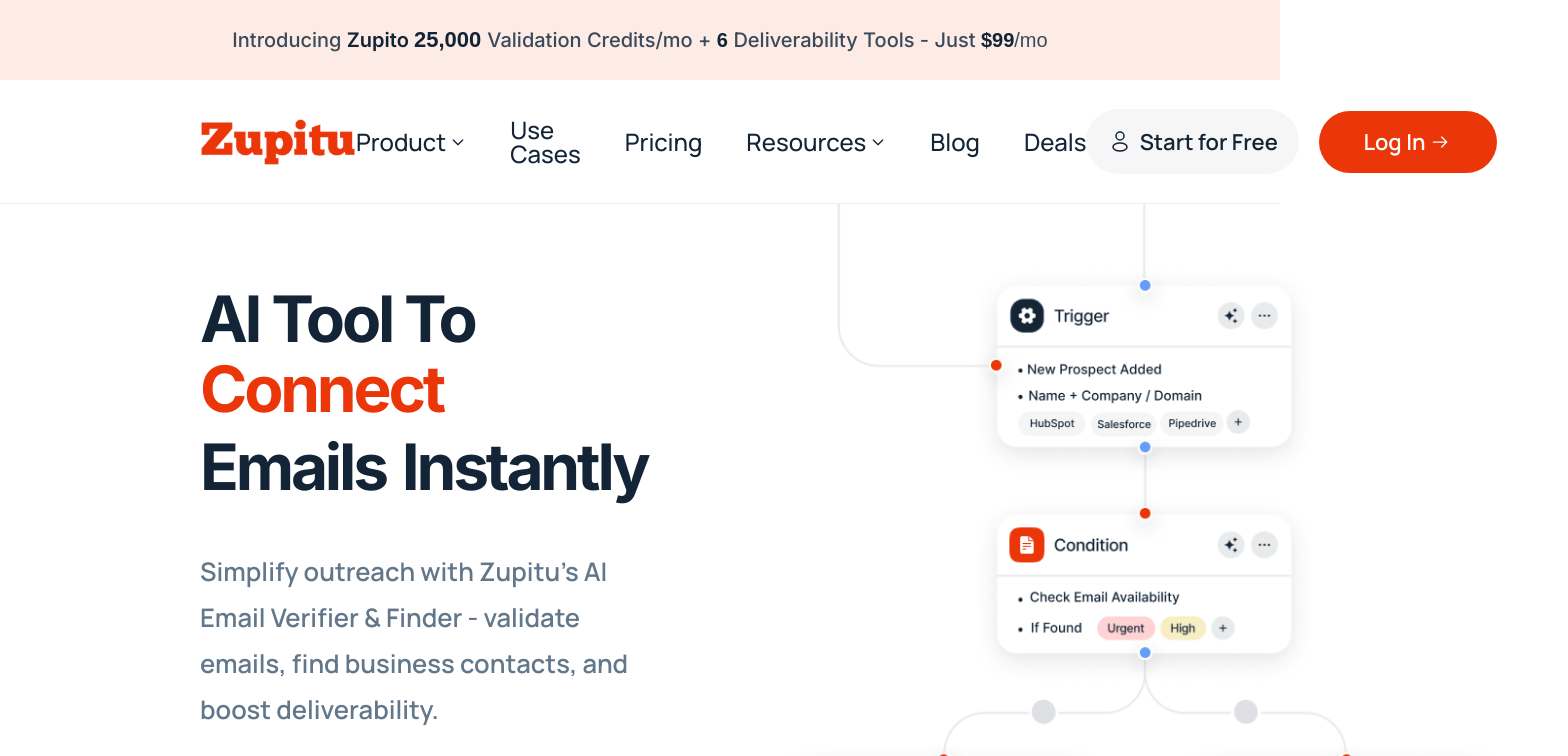
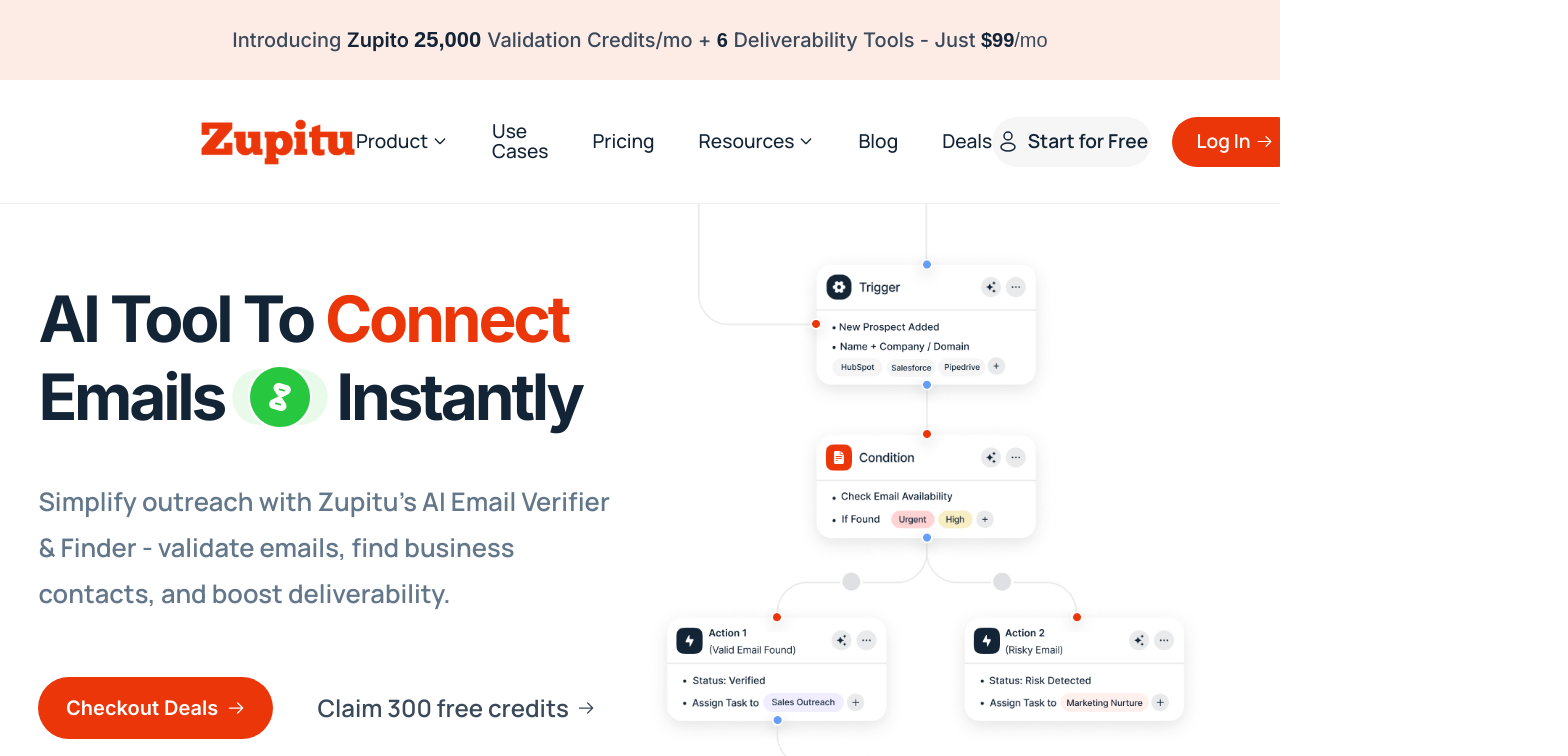
Before and after one commit to itfuturzMaharshi/zupito_website, a React (Vite) app: page /pricing in a window 1280 px wide. Shown: the top 756 px of the page, 1568 px wide, since content can reach past the window. Built offline with nearby package versions, Linux system fonts and the light colour scheme.

Commit message:
set ui proper all screen

```diff
--- a/src/components/dummy-1/Banner.jsx
+++ b/src/components/dummy-1/Banner.jsx
@@ -1,7 +1,7 @@
 const Banner = () => {
   return (
     <div className="dummy-1-banner w-full bg-[#FDEBE6] min-h-[60px] h-auto md:h-[80px] flex items-center justify-center px-4 sm:px-6 md:px-0 py-2 md:py-0">
-      <div className="max-w-[1920px] w-full flex items-center justify-center">
+      <div className="max-w-full w-full flex items-center justify-center" style={{ maxWidth: "100vw" }}>
         <p
           className="text-center leading-[100%]"
           style={{ lineHeight: "100%" }}
--- a/src/components/dummy-1/DummyHeader.jsx
+++ b/src/components/dummy-1/DummyHeader.jsx
@@ -84,7 +84,7 @@
       }}
     >
       {/* Main Container */}
-      <div className="w-full h-full max-w-full mx-auto px-4 sm:px-6 md:px-12 lg:px-[200px] flex items-center">
+      <div className="w-full h-full max-w-full mx-auto px-4 sm:px-6 md:px-12 lg:px-8 xl:px-[200px] flex items-center">
         {/* Navigation Container */}
         <div
           className="w-full flex items-center justify-between"
@@ -100,14 +100,14 @@
               <img
                 src="/images/zupito_logo.svg"
                 alt="Zupito"
-                className="h-46 w-[156px]"
+                className="h-8 lg:h-10 xl:h-12 w-auto lg:w-[120px] xl:w-[156px]"
                 style={{ height: "auto" }}
               />
             </a>
           </div>
 
           {/* Desktop Navigation Links */}
-          <nav className="hidden lg:flex items-center gap-6 xl:gap-11 relative">
+          <nav className="hidden lg:flex items-center gap-3 xl:gap-11 relative">
             {/* Product Dropdown */}
             <div className="relative" ref={productDropdownRef}>
               <button
@@ -116,7 +116,7 @@
                 style={{
                   fontFamily: "Manrope, sans-serif",
                   fontWeight: 500,
-                  fontSize: "24px",
+                  fontSize: "clamp(16px, 1.5vw, 24px)",
                   lineHeight: "100%",
                   letterSpacing: "0px",
                 }}
@@ -173,7 +173,7 @@
               style={{
                 fontFamily: "Manrope, sans-serif",
                 fontWeight: 500,
-                fontSize: "24px",
+                fontSize: "clamp(16px, 1.5vw, 24px)",
                 lineHeight: "100%",
                 letterSpacing: "0px",
               }}
@@ -187,7 +187,7 @@
               style={{
                 fontFamily: "Manrope, sans-serif",
                 fontWeight: 500,
-                fontSize: "24px",
+                fontSize: "clamp(16px, 1.5vw, 24px)",
                 lineHeight: "100%",
                 letterSpacing: "0px",
               }}
@@ -203,7 +203,7 @@
                 style={{
                   fontFamily: "Manrope, sans-serif",
                   fontWeight: 500,
-                  fontSize: "24px",
+                  fontSize: "clamp(16px, 1.5vw, 24px)",
                   lineHeight: "100%",
                   letterSpacing: "0px",
                 }}
@@ -253,7 +253,7 @@
               style={{
                 fontFamily: "Manrope, sans-serif",
                 fontWeight: 500,
-                fontSize: "24px",
+                fontSize: "clamp(16px, 1.5vw, 24px)",
                 lineHeight: "100%",
                 letterSpacing: "0px",
               }}
@@ -267,7 +267,7 @@
               style={{
                 fontFamily: "Manrope, sans-serif",
                 fontWeight: 500,
-                fontSize: "24px",
+                fontSize: "clamp(16px, 1.5vw, 24px)",
                 lineHeight: "100%",
                 letterSpacing: "0px",
               }}
@@ -277,30 +277,30 @@
           </nav>
 
           {/* Desktop Action Buttons */}
-          <div className="hidden lg:flex items-center shrink-0 gap-5">
+          <div className="hidden lg:flex items-center shrink-0 gap-3 xl:gap-5">
             {/* Start for Free Button */}
             <button
               className="flex items-center justify-center transition-colors bg-[#F6F6F6] hover:bg-[#EEEEEE]"
               style={{
-                width: "213px",
-                height: "65px",
+                width: "clamp(160px, 12vw, 213px)",
+                height: "clamp(50px, 5vh, 65px)",
                 gap: "7.5px",
                 borderRadius: "40px",
-                padding: "16px 20px",
+                padding: "clamp(12px, 1.5vw, 16px) clamp(15px, 2vw, 20px)",
               }}
             >
               <img
                 src="/images/user-rounded.svg"
                 alt="User icon"
                 className="w-5 h-5"
-                style={{ width: "24px", height: "24px" }}
+                style={{ width: "clamp(20px, 2vw, 24px)", height: "clamp(20px, 2vw, 24px)" }}
               />
               <span
                 className="text-[#132436] whitespace-nowrap"
                 style={{
                   fontFamily: "Manrope, sans-serif",
                   fontWeight: 600,
-                  fontSize: "22px",
+                  fontSize: "clamp(16px, 1.5vw, 22px)",
                   lineHeight: "100%",
                   letterSpacing: "0px",
                 }}
@@ -313,10 +313,10 @@
             <button
               className="flex items-center justify-center transition-colors bg-[#EB3609] hover:bg-[#D32F08]"
               style={{
-                width: "178px",
-                height: "62px",
+                width: "clamp(130px, 10vw, 178px)",
+                height: "clamp(50px, 5vh, 62px)",
                 borderRadius: "50px",
-                padding: "12px 32.25px",
+                padding: "clamp(10px, 1.2vw, 12px) clamp(24px, 2.5vw, 32.25px)",
               }}
             >
               <span
@@ -324,7 +324,7 @@
                 style={{
                   fontFamily: "Manrope, sans-serif",
                   fontWeight: 600,
-                  fontSize: "22px",
+                  fontSize: "clamp(16px, 1.5vw, 22px)",
                   lineHeight: "100%",
                   letterSpacing: "0px",
                 }}
@@ -335,6 +335,7 @@
                 src="/images/right-arrow.svg"
                 alt="Right arrow"
                 className="w-5 h-5 mx-1"
+                style={{ width: "clamp(18px, 1.5vw, 20px)", height: "clamp(18px, 1.5vw, 20px)" }}
               />
             </button>
           </div>
--- a/src/components/dummy-1/DummyHero.jsx
+++ b/src/components/dummy-1/DummyHero.jsx
@@ -199,14 +199,15 @@
 
               {/* Right Section: Hero Image */}
               <div className="w-full lg:w-auto lg:flex-1 flex">
-                <div className="relative w-full max-w-[400.75px]">
+                <div className="relative w-full max-w-full">
                   <img
                     src="/images/hero_img.png"
                     alt="Zupito AI Email Verifier & Finder"
-                    className="w-full h-auto object-contain min-w-[300.75px] lg:min-w-[400px] xl:min-w-[800.75px]"
+                    className="w-full h-auto object-contain"
                     style={{
                       width: "100%",
                       height: "auto",
+                      maxWidth: "100%",
                     }}
                   />
                 </div>
--- a/src/components/dummy-1/dummy-1.css
+++ b/src/components/dummy-1/dummy-1.css
@@ -5,6 +5,10 @@
 /* ============================================
    Base: Prevent horizontal overflow at all zoom levels
    ============================================ */
+.dummy-1-banner,
+.dummy-1-header,
+.dummy-1-hero,
+.dummy-1-action,
 html.zoom-110 .dummy-1-banner,
 html.zoom-125 .dummy-1-banner,
 html.zoom-150 .dummy-1-banner,
@@ -28,6 +32,210 @@
   max-width: 100vw !important;
   overflow-x: hidden !important;
   box-sizing: border-box !important;
+}
+
+/* ============================================
+   ZOOM 100% (1440px screen) - Adjustments
+   ============================================ */
+/* Base adjustments for 100% zoom (default) */
+.dummy-1-banner > div,
+.dummy-1-header > div,
+.dummy-1-hero > div,
+.dummy-1-action > div {
+  box-sizing: border-box !important;
+  max-width: 100vw !important;
+}
+
+/* Banner adjustments at 100% */
+.dummy-1-banner {
+  padding-left: clamp(1rem, 2vw, 1.5rem) !important;
+  padding-right: clamp(1rem, 2vw, 1.5rem) !important;
+}
+
+.dummy-1-banner > div {
+  max-width: 100% !important;
+  width: 100% !important;
+}
+
+/* Header adjustments - Only apply 200px padding for 1440px screens */
+/* Do not set default padding here - let Tailwind handle it */
+
+/* Hero and Action sections - Let Tailwind handle default padding */
+/* Only override for specific screen sizes in media queries below */
+
+/* Ensure max-width containers respect viewport at 100% */
+.dummy-1-header > div > div[style*="maxWidth"],
+.dummy-1-hero > div > div > div[style*="maxWidth"],
+.dummy-1-action > div > div > div[style*="maxWidth"] {
+  max-width: 100% !important;
+  width: 100% !important;
+  box-sizing: border-box !important;
+}
+
+/* Override Tailwind padding classes - Only in specific media queries */
+
+.dummy-1-action [class*="px-\\[100px\\]"] {
+  padding-left: clamp(1rem, 2vw, 80px) !important;
+  padding-right: clamp(1rem, 2vw, 80px) !important;
+}
+
+/* Fix max-width constraints for 100% zoom */
+.dummy-1-hero > div > div[style*="maxWidth"] {
+  max-width: min(1520px, calc(100vw - 160px)) !important;
+}
+
+.dummy-1-action > div > div[style*="maxWidth"] {
+  max-width: min(1362px, calc(100vw - 160px)) !important;
+}
+
+/* Ensure all sections respect viewport at 100% */
+.dummy-1-banner,
+.dummy-1-header,
+.dummy-1-hero,
+.dummy-1-action {
+  max-width: 100vw !important;
+  overflow-x: hidden !important;
+  box-sizing: border-box !important;
+}
+
+/* Fix any element with fixed min-width that could cause overflow */
+.dummy-1-banner *,
+.dummy-1-header *,
+.dummy-1-hero *,
+.dummy-1-action * {
+  box-sizing: border-box !important;
+}
+
+.dummy-1-banner *[class*="min-w"],
+.dummy-1-header *[class*="min-w"],
+.dummy-1-hero *[class*="min-w"],
+.dummy-1-action *[class*="min-w"] {
+  min-width: 0 !important;
+}
+
+/* Fix images to prevent overflow */
+.dummy-1-hero img,
+.dummy-1-action img {
+  max-width: 100% !important;
+  height: auto !important;
+  min-width: 0 !important;
+}
+
+/* Fix flex layouts to prevent overflow */
+.dummy-1-hero > div > div > div > div[class*="flex"],
+.dummy-1-action > div > div > div > div[class*="flex"] {
+  flex-wrap: wrap !important;
+  gap: clamp(0.5rem, 1vw, 1.5rem) !important;
+}
+
+/* ============================================
+   Media Query for EXACTLY 1440px screens ONLY
+   ============================================ */
+@media screen and (min-width: 1440px) and (max-width: 1440px) {
+  /* Header container: 64px padding ONLY for exactly 1440px screens */
+  .dummy-1-header {
+    width: 100% !important;
+    max-width: 100vw !important;
+    overflow-x: hidden !important;
+    box-sizing: border-box !important;
+  }
+
+  .dummy-1-header > div {
+    padding-left: 64px !important;
+    padding-right: 64px !important;
+    max-width: 100vw !important;
+    width: 100% !important;
+    box-sizing: border-box !important;
+    margin-left: 0 !important;
+    margin-right: 0 !important;
+  }
+
+  /* Override Tailwind padding class for header at 1440px */
+  .dummy-1-header [class*="px-\\[200px\\]"] {
+    padding-left: 64px !important;
+    padding-right: 64px !important;
+  }
+
+  /* Ensure inner navigation container fits within available space */
+  /* At 1440px with 64px padding each side = 1312px available */
+  .dummy-1-header > div > div[style*="maxWidth"] {
+    max-width: 1312px !important;
+    width: 100% !important;
+    box-sizing: border-box !important;
+  }
+
+  /* Ensure header navigation items don't overflow */
+  .dummy-1-header nav {
+    flex-wrap: nowrap !important;
+    gap: clamp(0.5rem, 1vw, 2.5rem) !important;
+  }
+
+  .dummy-1-header button {
+    flex-shrink: 0 !important;
+    white-space: nowrap !important;
+  }
+
+  .dummy-1-hero > div {
+    padding-left: 80px !important;
+    padding-right: 80px !important;
+    max-width: 100vw !important;
+    box-sizing: border-box !important;
+  }
+
+  .dummy-1-action > div {
+    padding-left: 80px !important;
+    padding-right: 80px !important;
+    max-width: 100vw !important;
+    box-sizing: border-box !important;
+  }
+
+  .dummy-1-hero > div > div[style*="maxWidth"] {
+    max-width: 1280px !important;
+  }
+
+  .dummy-1-action > div > div[style*="maxWidth"] {
+    max-width: 1280px !important;
+  }
+
+  /* Ensure hero image doesn't overflow */
+  .dummy-1-hero img {
+    max-width: 100% !important;
+    width: auto !important;
+    height: auto !important;
+  }
+}
+
+/* ============================================
+   General viewport width constraints
+   ============================================ */
+@media screen and (max-width: 1439px) {
+  .dummy-1-banner,
+  .dummy-1-header,
+  .dummy-1-hero,
+  .dummy-1-action {
+    max-width: 100vw !important;
+    overflow-x: hidden !important;
+  }
+
+  /* Do NOT override header padding - let Tailwind handle it for other screen sizes */
+  .dummy-1-hero > div,
+  .dummy-1-action > div {
+    max-width: 100vw !important;
+    padding-left: clamp(1rem, 3vw, 80px) !important;
+    padding-right: clamp(1rem, 3vw, 80px) !important;
+  }
+
+  /* Override any fixed widths that exceed viewport */
+  .dummy-1-header [style*="width"],
+  .dummy-1-hero [style*="width"],
+  .dummy-1-action [style*="width"] {
+    max-width: 100% !important;
+  }
+}
+
+/* For screens larger than 1440px - let Tailwind handle it */
+@media screen and (min-width: 1441px) {
+  /* Do not override header padding - let Tailwind classes work normally */
 }
 
 /* ============================================
```
